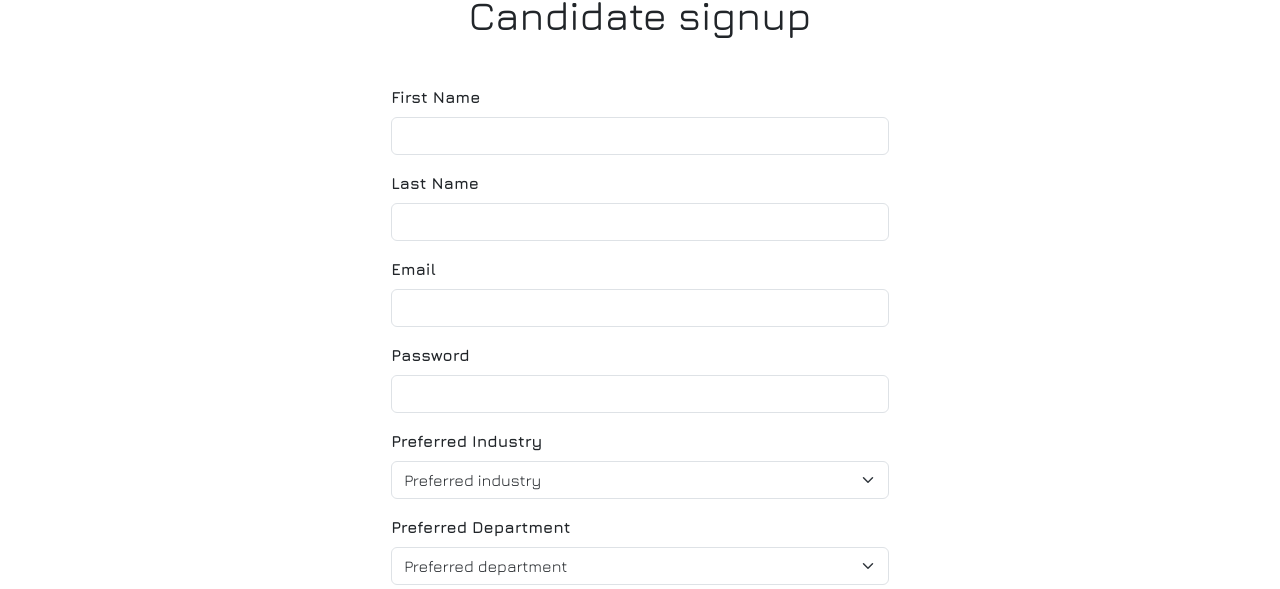
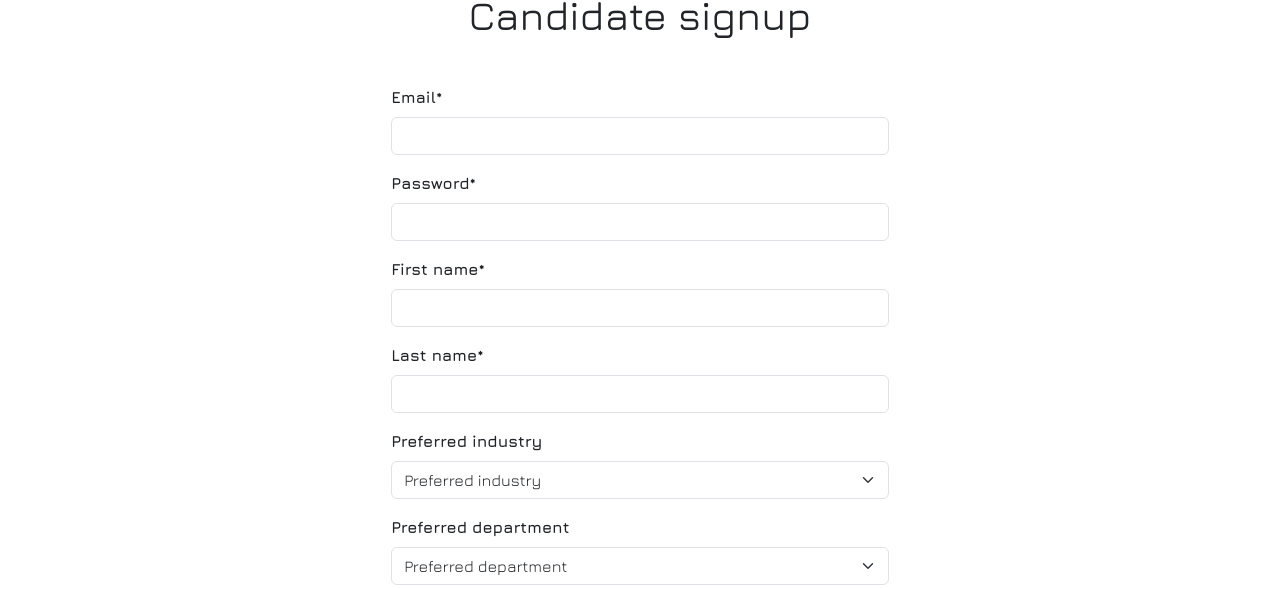
Before and after one commit to fammd19/sup-jobs, a React (Create React App) app in the folder client/: page /signup in a window 1280 px wide. Shown: the part 133-722 px from the top of the page. Built offline with nearby package versions, Linux system fonts and the light colour scheme; no server answers; the HTML template or start-up script is replaced by a standard one.

Commit message:
Updates candidate sign up form, filter buttons, saved job display

```diff
--- a/client/src/components/Filter.js
+++ b/client/src/components/Filter.js
@@ -3,7 +3,7 @@ import React, { useState, useEffect } from "react";
 import { Form, Col, Row, Button, Dropdown, InputGroup } from "react-bootstrap";
 import { useNavigate } from "react-router-dom";
 
-export default function Filter({ setUrl, company_id, defaultDepartment }) {
+export default function Filter({ setUrl, company_id, defaultDepartment, url }) {
 
     const navigate = useNavigate();
 
@@ -36,6 +36,7 @@ export default function Filter({ setUrl, company_id, defaultDepartment }) {
         }
 
         setUrl(url);
+
     }
 
     useEffect(() => {
@@ -113,7 +114,19 @@ export default function Filter({ setUrl, company_id, defaultDepartment }) {
                     </Col>
                 </Row>
             </div>
-            <Button className="mx-2" type="submit">Filter</Button><Button className="mx-2" onClick={clearFilter}>Clear filter</Button>
+            {
+                url.includes("filter")
+                ?
+                <>
+                    <Button className="mx-2 disabled" type="submit">Filter</Button>
+                    <Button className="mx-2" onClick={clearFilter}>Clear filter</Button>
+                </>
+                :
+                <>
+                    <Button className="mx-2" type="submit">Filter</Button>
+                    <Button className="mx-2 disabled" onClick={clearFilter}>Clear filter</Button>
+                </>
+            }
         </Form>
     );
 }
--- a/client/src/components/pages/candidate/Signup.js
+++ b/client/src/components/pages/candidate/Signup.js
@@ -1,7 +1,6 @@
 import React, { useState } from "react";
 import { useNavigate } from "react-router-dom";
 import { Form, Button, Col, Row } from "react-bootstrap";
-import NavBar from "../../NavBar";
 import { useFormik } from 'formik';
 import * as Yup from 'yup';
 
@@ -37,8 +36,8 @@ export default function Signup({ candidate, setCandidate }) {
             last_name: Yup.string().required("Last name is required"),
             email: emailSchema,
             password: Yup.string().required("Password is required"),
-            preferred_department: Yup.string().required("Preferred department is required"),
-            preferred_industry: Yup.string().required("Preferred industry is required")
+            preferred_department: Yup.string().notRequired(),
+            preferred_industry: Yup.string().notRequired()
         }),
         onSubmit: (values) => {
             fetch("api/candidate/signup", {
@@ -48,8 +47,6 @@ export default function Signup({ candidate, setCandidate }) {
                 },
                 body: JSON.stringify(values)
             })
-            // .then(response => response.json())
-            // new
                 .then(response => {
                     if (response.ok) {
                         return response.json();
@@ -62,7 +59,7 @@ export default function Signup({ candidate, setCandidate }) {
                 .then(json => {
                     if (json.id) {
                         setCandidate(json)
-                        navigate("/");
+                        navigate("/jobs");
                     } else {
                         console.log("Signup unsuccessful: No ID in response");
                         setCandidate(null)
@@ -79,12 +76,57 @@ export default function Signup({ candidate, setCandidate }) {
         <>
             <h1 className="mt-5">Candidate signup</h1>
             <Form className="mt-3 text-start" onSubmit={formik.handleSubmit}>
+
                 <Row className="justify-content-center">
                     <Col xs={12} sm={10} md={7} style={{ width: '40%' }}>
+                    <Form.Group className="my-3">
+                            <Row>
+                                <Col>
+                                    <Form.Label>Email*</Form.Label>
+                                </Col>
+                            </Row>
+                            <Row>
+                                <Col>
+                                    <Form.Control
+                                        type="email"
+                                        name="email"
+                                        value={formik.values.email}
+                                        onChange={formik.handleChange}
+                                        onBlur={formik.handleBlur}
+                                        isInvalid={formik.touched.email && formik.errors.email}
+                                    />
+                                    <Form.Control.Feedback type="invalid">
+                                        {formik.errors.email}
+                                    </Form.Control.Feedback>
+                                </Col>
+                            </Row>
+                        </Form.Group>
                         <Form.Group className="my-3">
                             <Row>
                                 <Col>
-                                    <Form.Label>First Name</Form.Label>
+                                    <Form.Label>Password*</Form.Label>
+                                </Col>
+                            </Row>
+                            <Row>
+                                <Col>
+                                    <Form.Control
+                                        type="password"
+                                        name="password"
+                                        value={formik.values.password}
+                                        onChange={formik.handleChange}
+                                        onBlur={formik.handleBlur}
+                                        isInvalid={formik.touched.password && formik.errors.password}
+                                    />
+                                    <Form.Control.Feedback type="invalid">
+                                        {formik.errors.password}
+                                    </Form.Control.Feedback>
+                                </Col>
+                            </Row>
+                        </Form.Group>
+                        <Form.Group className="my-3">
+                            <Row>
+                                <Col>
+                                    <Form.Label>First name*</Form.Label>
                                 </Col>
                             </Row>
                             <Row>
@@ -106,7 +148,7 @@ export default function Signup({ candidate, setCandidate }) {
                         <Form.Group className="my-3">
                             <Row>
                                 <Col>
-                                    <Form.Label>Last Name</Form.Label>
+                                    <Form.Label>Last name*</Form.Label>
                                 </Col>
                             </Row>
                             <Row>
@@ -125,54 +167,11 @@ export default function Signup({ candidate, setCandidate }) {
                                 </Col>
                             </Row>
                         </Form.Group>
+
                         <Form.Group className="my-3">
                             <Row>
                                 <Col>
-                                    <Form.Label>Email</Form.Label>
-                                </Col>
-                            </Row>
-                            <Row>
-                                <Col>
-                                    <Form.Control
-                                        type="email"
-                                        name="email"
-                                        value={formik.values.email}
-                                        onChange={formik.handleChange}
-                                        onBlur={formik.handleBlur}
-                                        isInvalid={formik.touched.email && formik.errors.email}
-                                    />
-                                    <Form.Control.Feedback type="invalid">
-                                        {formik.errors.email}
-                                    </Form.Control.Feedback>
-                                </Col>
-                            </Row>
-                        </Form.Group>
-                        <Form.Group className="my-3">
-                            <Row>
-                                <Col>
-                                    <Form.Label>Password</Form.Label>
-                                </Col>
-                            </Row>
-                            <Row>
-                                <Col>
-                                    <Form.Control
-                                        type="password"
-                                        name="password"
-                                        value={formik.values.password}
-                                        onChange={formik.handleChange}
-                                        onBlur={formik.handleBlur}
-                                        isInvalid={formik.touched.password && formik.errors.password}
-                                    />
-                                    <Form.Control.Feedback type="invalid">
-                                        {formik.errors.password}
-                                    </Form.Control.Feedback>
-                                </Col>
-                            </Row>
-                        </Form.Group>
-                        <Form.Group className="my-3">
-                            <Row>
-                                <Col>
-                                    <Form.Label>Preferred Industry</Form.Label>
+                                    <Form.Label>Preferred industry</Form.Label>
                                 </Col>
                             </Row>
                             <Row>
@@ -204,7 +203,7 @@ export default function Signup({ candidate, setCandidate }) {
                         <Form.Group className="my-3">
                             <Row>
                                 <Col>
-                                    <Form.Label>Preferred Department</Form.Label>
+                                    <Form.Label>Preferred department</Form.Label>
                                 </Col>
                             </Row>
                             <Row>
@@ -231,7 +230,6 @@ export default function Signup({ candidate, setCandidate }) {
                             </Row>
                         </Form.Group>
                         <Button type="submit">Submit</Button>
-                        {/* NEW */}
                         {errorMessage && <div className="error">{errorMessage}</div>}
                     </Col>
                 </Row>
--- a/client/src/components/pages/company/AllCosIndex.js
+++ b/client/src/components/pages/company/AllCosIndex.js
@@ -17,13 +17,6 @@ export default function AllCosIndex ( { candidate, company }) {
 
         <Container>
             <h1>All companies</h1>
-            {
-                !candidate && !company
-                ?
-                <p>Please <Link to="/login">login</Link> to view company details</p>
-                :
-                null
-                }
             {
                 companies.length>0
                 ?
--- a/client/src/components/pages/jobs/JobPage.js
+++ b/client/src/components/pages/jobs/JobPage.js
@@ -268,7 +268,7 @@ export default function JobPage ( {candidate, company} ) {
                                 {
                                     candidate && saved===true
                                     ?
-                                    <Button className="mx-1" onClick={handleRemove}>Remove job</Button>
+                                    <Button className="mx-1" onClick={handleRemove}>Unsave job</Button>
                                     :
                                     <div>
                                         {
```
Also changed, not shown: client/src/components/pages/candidate/Account.js (+40 -10 lines), client/src/components/pages/jobs/JobsIndex.js (+14 -13 lines), 2 other files (tests, documents, lock files or other folders).
